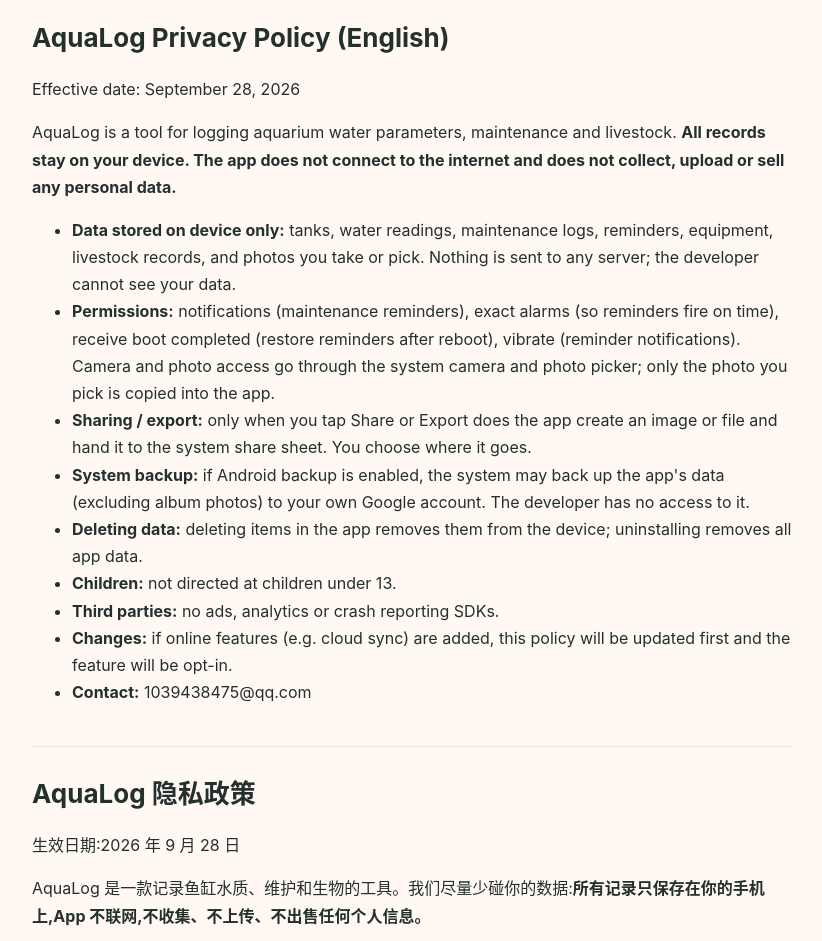
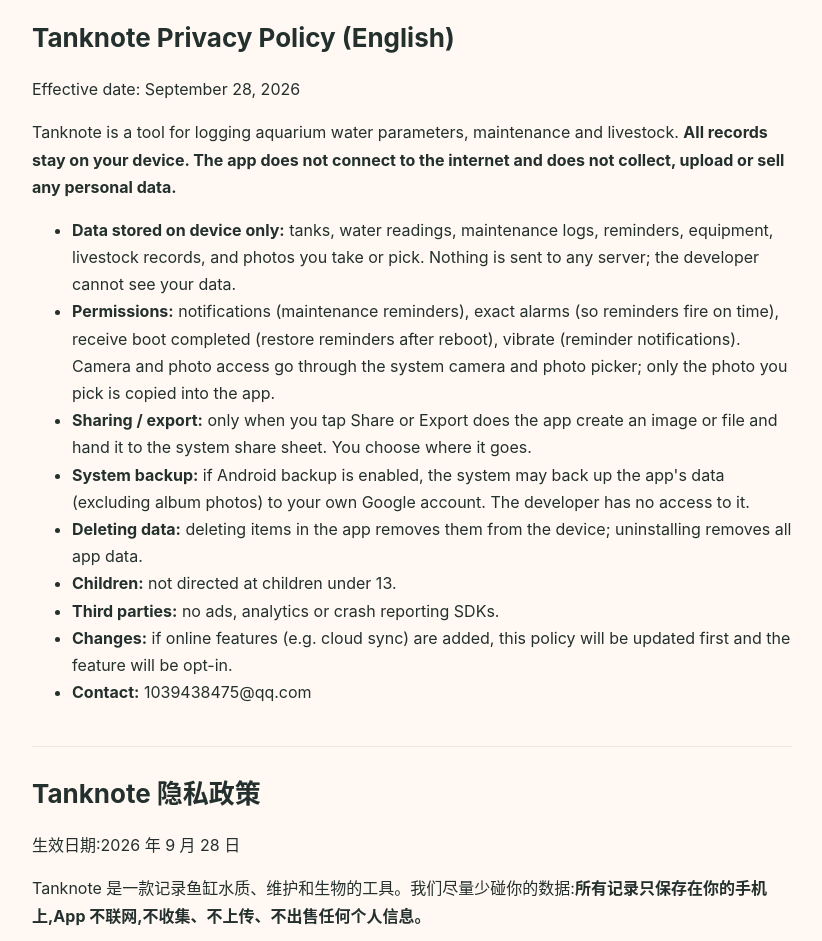
Before and after one commit to gaoguichun/aqualog-privacy, a plain HTML site: page index.html in a window 1280 px wide. Shown: the part 51-992 px from the top of the page, without its empty margins (228-1050 px from the left). Drawn offline with Linux system fonts and the light colour scheme.

Commit message:
docs: rename app to Tanknote

```diff
--- a/index.html
+++ b/index.html
@@ -3,7 +3,7 @@
 <head>
 <meta charset="utf-8">
 <meta name="viewport" content="width=device-width, initial-scale=1">
-<title>AquaLog Privacy Policy · 隐私政策</title>
+<title>Tanknote Privacy Policy · 隐私政策</title>
 <style>
   :root { color-scheme: light dark; }
   body { margin: 0; padding: 24px 16px 48px; font: 16px/1.7 -apple-system, "Segoe UI", Roboto, "PingFang SC", "Noto Sans CJK SC", sans-serif; color: #23302e; background: #fff8f3; }
@@ -26,9 +26,9 @@
 <main>
 <nav><a href="#en">English</a><a href="#zh">简体中文</a></nav>
 <section id="en" lang="en">
-<h1>AquaLog Privacy Policy (English)</h1>
+<h1>Tanknote Privacy Policy (English)</h1>
 <p>Effective date: September 28, 2026</p>
-<p>AquaLog is a tool for logging aquarium water parameters, maintenance and livestock. <strong>All records stay on your device. The app does not connect to the internet and does not collect, upload or sell any personal data.</strong></p>
+<p>Tanknote is a tool for logging aquarium water parameters, maintenance and livestock. <strong>All records stay on your device. The app does not connect to the internet and does not collect, upload or sell any personal data.</strong></p>
 <ul>
 <li><strong>Data stored on device only:</strong> tanks, water readings, maintenance logs, reminders, equipment, livestock records, and photos you take or pick. Nothing is sent to any server; the developer cannot see your data.</li>
 <li><strong>Permissions:</strong> notifications (maintenance reminders), exact alarms (so reminders fire on time), receive boot completed (restore reminders after reboot), vibrate (reminder notifications). Camera and photo access go through the system camera and photo picker; only the photo you pick is copied into the app.</li>
@@ -42,9 +42,9 @@
 </ul>
 </section>
 <section id="zh" lang="zh-CN">
-<h1>AquaLog 隐私政策</h1>
+<h1>Tanknote 隐私政策</h1>
 <p>生效日期:2026 年 9 月 28 日</p>
-<p>AquaLog 是一款记录鱼缸水质、维护和生物的工具。我们尽量少碰你的数据:<strong>所有记录只保存在你的手机上,App 不联网,不收集、不上传、不出售任何个人信息。</strong></p>
+<p>Tanknote 是一款记录鱼缸水质、维护和生物的工具。我们尽量少碰你的数据:<strong>所有记录只保存在你的手机上,App 不联网,不收集、不上传、不出售任何个人信息。</strong></p>
 <h2>1. App 会存哪些数据</h2>
 <p>你在 App 里填写的内容,全部保存在手机上本 App 的私有存储里:</p>
 <ul>
```
